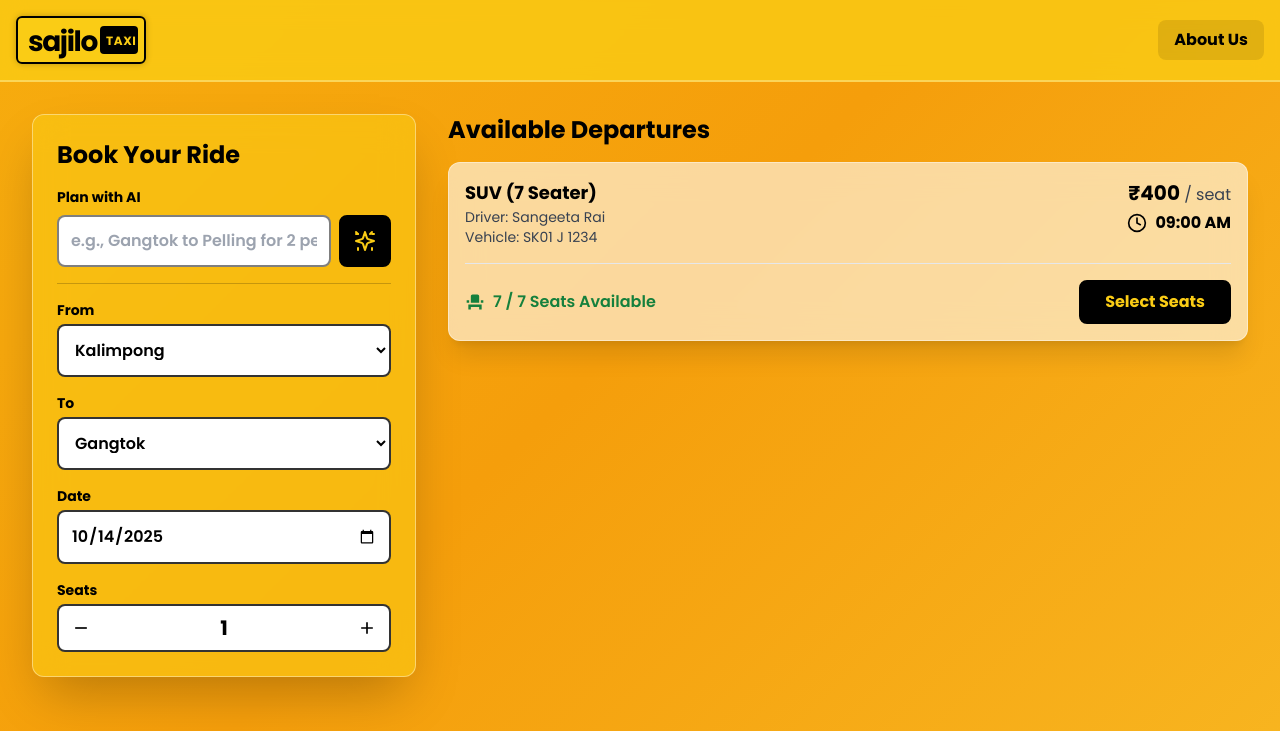
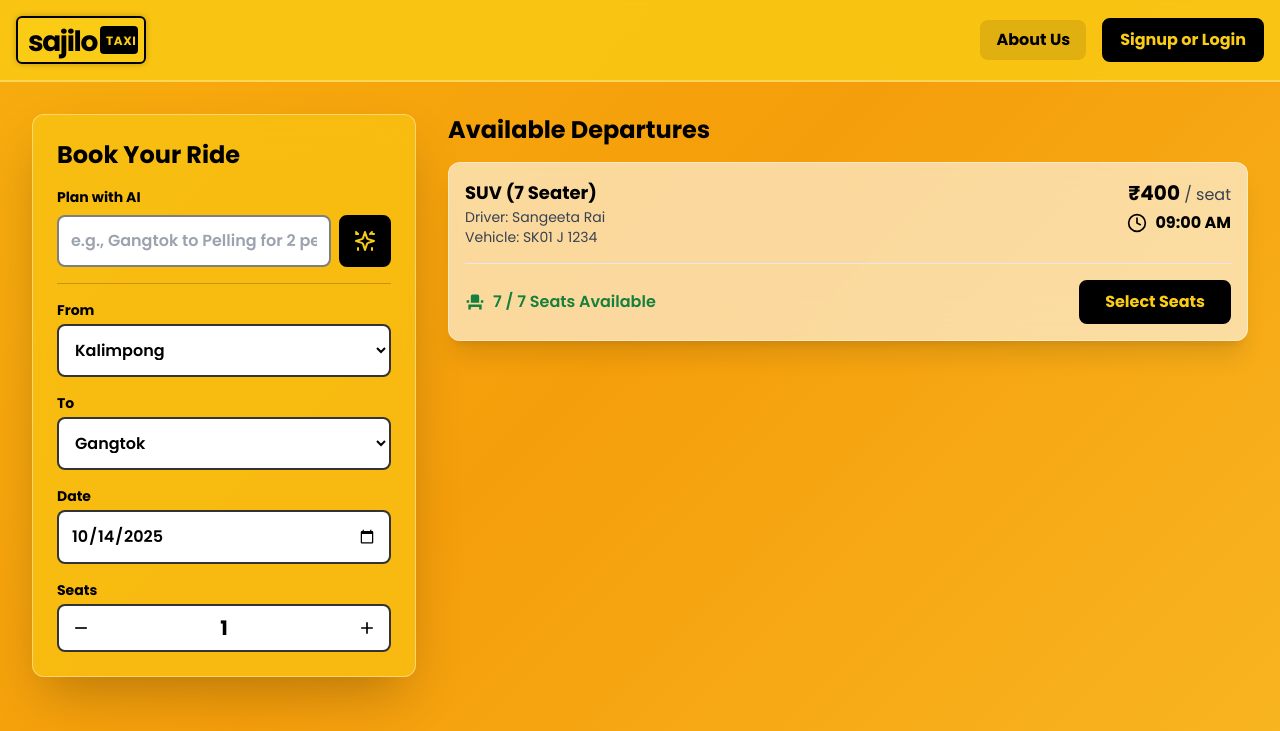
Before and after one commit to sajilotaxi-source/Sajilo-Taxi, a React (Vite) app: page / in a window 1280 px wide. Shown: the top 731 px of the page. Built offline with nearby package versions, Linux system fonts and the light colour scheme.

Commit message:
feat: Add navigation to login/signup page
Includes a new button on the BookingPage header to navigate the user to the login or signup screen. This also updates the BookingPageProps type definition to include the new navigation handler.

```diff
--- a/components/customer.tsx
+++ b/components/customer.tsx
@@ -83,7 +83,7 @@ const GeminiTripPlanner = ({ locations, onPlanGenerated }: GeminiTripPlannerProp
 };
 
 
-const BookingPage = ({ locations, availableCars, onBook, trips, onNavigateToAbout }: BookingPageProps) => {
+const BookingPage = ({ locations, availableCars, onBook, trips, onNavigateToAbout, onNavigateToLogin }: BookingPageProps) => {
     const [bookingCriteria, setBookingCriteria] = useState<BookingCriteria>(() => {
         const initialRoute = { from: 'Kalimpong', to: 'Gangtok' };
         if (availableCars && availableCars.length > 0) {
@@ -181,12 +181,20 @@ const BookingPage = ({ locations, availableCars, onBook, trips, onNavigateToAbou
         <div className="min-h-screen flex flex-col">
             <header className="bg-yellow-400/80 backdrop-blur-md p-4 border-b-2 border-white/30 sticky top-0 z-20 flex justify-between items-center">
                 <Logo />
+                <div className="flex items-center gap-4">
                     <button
                         onClick={onNavigateToAbout}
                         className="font-bold text-black bg-black/10 hover:bg-black/20 transition-colors px-4 py-2 rounded-lg"
                     >
                         About Us
                     </button>
+                    <button
+                        onClick={onNavigateToLogin}
+                        className="font-bold text-yellow-400 bg-black hover:bg-gray-800 transition-colors px-4 py-2 rounded-lg border-2 border-black"
+                    >
+                        Signup or Login
+                    </button>
+                </div>
             </header>
 
             <div className="flex-grow w-full max-w-7xl mx-auto p-4 lg:p-8">
@@ -705,22 +713,33 @@ export const CustomerApp = ({ dataApi }: CustomerAppProps) => {
         setConfirmedTrip(null);
     };
 
+    const renderBookingPage = () => (
+        <BookingPage
+            locations={locations}
+            availableCars={availableCars}
+            onBook={handleBookCar}
+            trips={trips}
+            onNavigateToAbout={() => setPage('about')}
+            onNavigateToLogin={() => setPage('login')}
+        />
+    );
+
     switch(page) {
-        case 'booking': return <BookingPage locations={locations} availableCars={availableCars} onBook={handleBookCar} trips={trips} onNavigateToAbout={() => setPage('about')} />;
+        case 'booking': return renderBookingPage();
         case 'seatSelection':
-            if (!selectedCar || !bookingDetails) return <BookingPage locations={locations} availableCars={availableCars} onBook={handleBookCar} trips={trips} onNavigateToAbout={() => setPage('about')} />;
+            if (!selectedCar || !bookingDetails) return renderBookingPage();
             return <SeatSelectionPage car={selectedCar} bookingDetails={bookingDetails} pickupPoints={pickupPoints} onConfirm={handleSeatConfirm} onBack={() => setPage('booking')} trips={trips} />;
         case 'login': return <CustomerAuthPage onAuthSuccess={handleAuthSuccess} onBack={() => setPage(finalBookingDetails ? 'seatSelection' : 'booking')} dataApi={dataApi} />;
         case 'payment':
-             if (!selectedCar || !bookingDetails || !finalBookingDetails) return <BookingPage locations={locations} availableCars={availableCars} onBook={handleBookCar} trips={trips} onNavigateToAbout={() => setPage('about')} />;
+             if (!selectedCar || !bookingDetails || !finalBookingDetails) return renderBookingPage();
             return <PaymentPage car={selectedCar} bookingDetails={{...bookingDetails, ...finalBookingDetails}} onConfirm={handlePaymentConfirm} onBack={() => setPage('seatSelection')} customer={loggedInUser} />;
         case 'tracking':
-            if (!selectedCar || !finalBookingDetails) return <BookingPage locations={locations} availableCars={availableCars} onBook={handleBookCar} trips={trips} onNavigateToAbout={() => setPage('about')} />;
+            if (!selectedCar || !finalBookingDetails) return renderBookingPage();
             return <TripTrackingPage car={selectedCar} trip={{ details: finalBookingDetails }} onBack={resetBooking} />;
         case 'about': return <AboutUsPage onBack={() => setPage('booking')} />;
         case 'confirmation':
-            if (!confirmedTrip) return <BookingPage locations={locations} availableCars={availableCars} onBook={handleBookCar} trips={trips} onNavigateToAbout={() => setPage('about')} />;
+            if (!confirmedTrip) return renderBookingPage();
             return <BookingConfirmationPage trip={confirmedTrip} onComplete={resetBooking} />;
-        default: return <BookingPage locations={locations} availableCars={availableCars} onBook={handleBookCar} trips={trips} onNavigateToAbout={() => setPage('about')} />;
+        default: return renderBookingPage();
     }
 };
--- a/types.ts
+++ b/types.ts
@@ -118,6 +118,7 @@ export interface BookingPageProps {
     onBook: (car: Cab, details: BookingCriteria) => void;
     trips: Trip[];
     onNavigateToAbout: () => void;
+    onNavigateToLogin: () => void;
 }
 
 export interface SeatSelectionPageProps {
```
Lines whose indentation alone changed are shown as unchanged.
